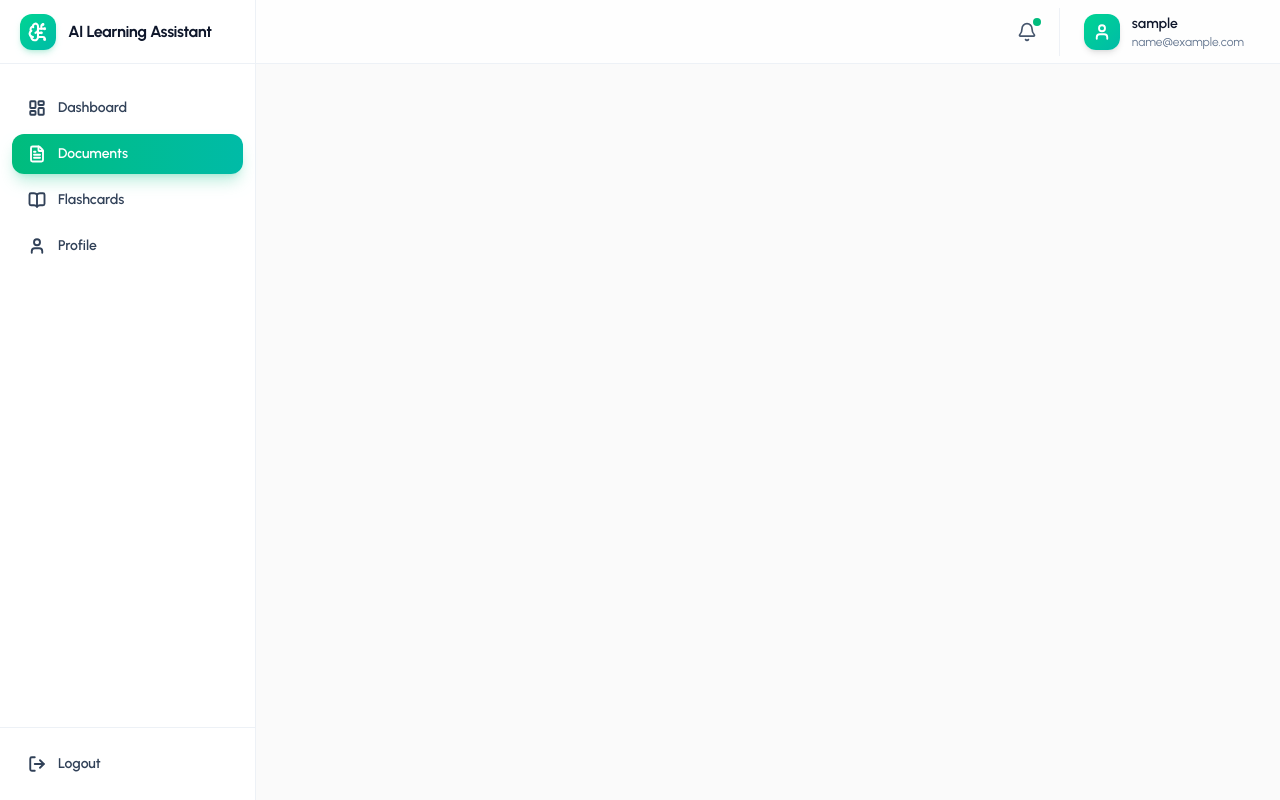
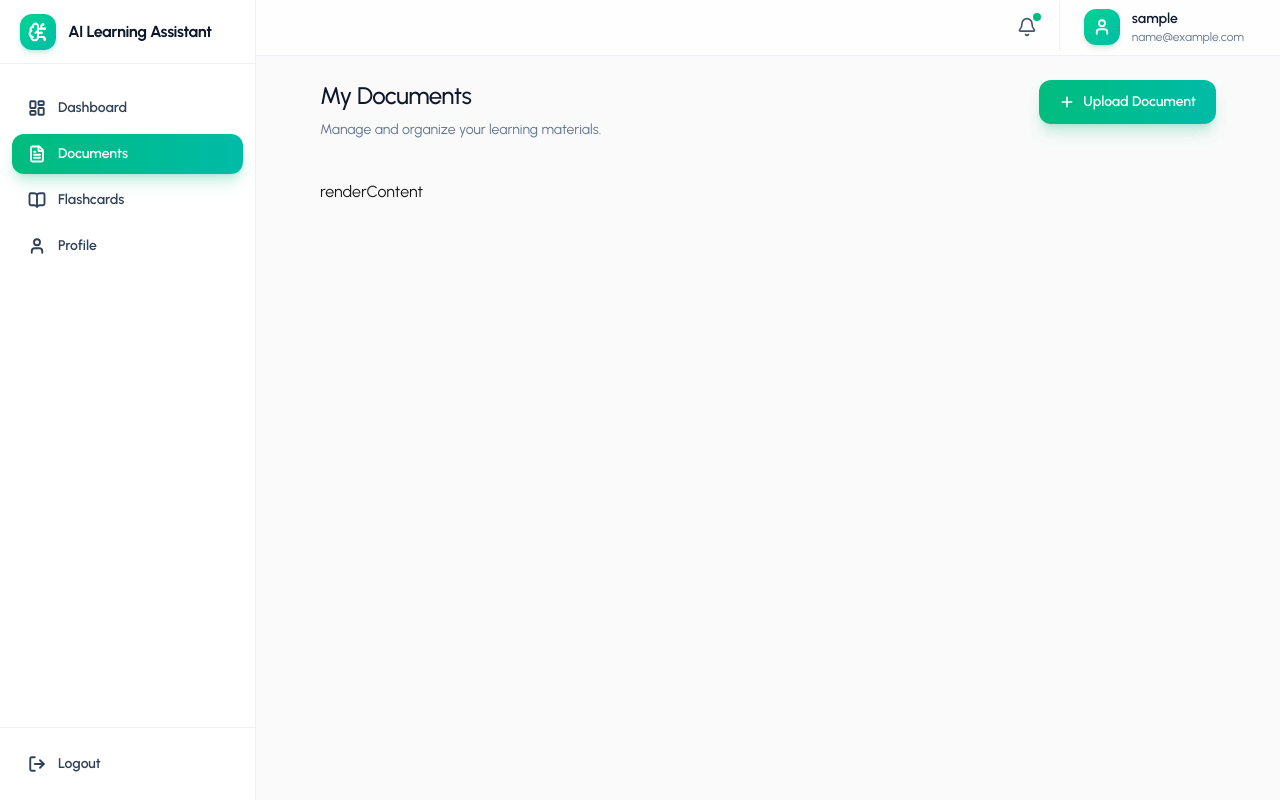
Before and after one commit to Adarsh-TheCodeGuy/Study-Genie-AI-Learning-Assistant, a React (Vite) app in the folder frontend/study-genie/: page /documents in a window 1280 px wide. Built offline with nearby package versions, Linux system fonts and the light colour scheme; no server answers; sample sign-in values are in the browser's storage.

Commit message:
Document List page

```diff
--- /dev/null
+++ b/frontend/study-genie/src/components/common/Button.jsx
@@ -0,0 +1,42 @@
+import React from "react";
+
+const Button = ({
+    children,
+    onClick,
+    type = "button",
+    disabled = false,
+    className = "",
+    variant = "primary",
+    size = "md",
+}) => {
+    const baseStyles = "inline-flex items-center justify-center gap-2 font-semibold rounded-xl transition-all duration-200 active:scale-[0.98] disabled:cursor-not-allowed disabled:opacity-50 disabled:active:scale-100 whitespace-nowrap";
+
+    const variantStyles = {
+        primary: 'bg-linear-to-r from-emerald-500 to-teal-500 text-white shadow-lg shadow-emerald-500/25 hover:from-emerald-600 hover:to-teal-600 hover:shadow-xl hover:shadow-emerald-500/30',
+        secondary: 'bg-slate-100 text-slate-700 hover:bg-slate-200',
+        outline: 'bg-white border-2 border-slate-200 text-slate-700 hover:bg-slate-50 hover:border-slate-300',
+    }
+
+    const sizeStyles = {
+        sm: 'h-9 px-4 text-sm',
+        md: 'h-11 px-5 text-sm',
+    };
+
+    return (
+        <button
+            type={type}
+            onClick={onClick}
+            disabled={disabled}
+            className={[
+                baseStyles,
+                variantStyles[variant],
+                sizeStyles[size],
+                className
+            ].join(' ')}
+        >
+            {children}
+        </button>
+    );
+};
+
+export default Button;
--- a/frontend/study-genie/src/pages/Documents/DocumentListPage.jsx
+++ b/frontend/study-genie/src/pages/Documents/DocumentListPage.jsx
@@ -1,11 +1,130 @@
-import React from 'react'
+import React, { useEffect, useState } from "react";
+import { Plus, Upload, Trash2, FileText, X } from "lucide-react";
+import toast from "react-hot-toast";
+
+import documentsService from "../../services/documentService";
+import Spinner from "../../components/common/Spinner";
+import Button from "../../components/common/Button";
 
 const DocumentListPage = () => {
+  const [documents, setDocuments] = useState([]);
+  const [loading, setLoading] = useState(true);
+
+  //State for upload modal
+  const [isUploadModalOpen, setIsUploadModalOpen] = useState(false);
+  const [uploadFile, setUploadFile] = useState(null);
+  const [uploadTitle, setUploadTitle] = useState("");
+  const [uploading, setUploading] = useState(false);
+
+  //State for delete confirmation modal
+  const [isDeleteModalOpen, setIsDeleteModalOpen] = useState(false);
+  const [deleting, setDeleting] = useState(false);
+  const [selectedDoc, setSelectedDoc] = useState(null);
+
+  const fetchDocuments = async () => {
+    try {
+      const data = await documentsService.getDocuments();
+      setDocuments(data);
+    } catch (error) {
+      console.error(error);
+      toast.error(error.message || "Failed to fetch documents");
+    } finally {
+      setLoading(false);
+    }
+  };
+
+  useEffect(() => {
+    fetchDocuments();
+  }, []);
+
+  const handleFileChange = (e) => {
+    const file = e.target.files[0];
+    if (file) {
+      setUploadFile(file);
+      setUploadTitle(file.name.replace(/\.[^/.]+$/, ""));
+    }
+  };
+
+  const handleUpload = async (e) => {
+    e.preventDefault();
+    if (!uploadFile || !uploadTitle) {
+      toast.error("Please select a file and enter a title");
+      return;
+    }
+    setUploading(true);
+    const formData = new FormData();
+    formData.append("file", uploadFile);
+    formData.append("title", uploadTitle);
+
+    try {
+      await documentsService.uploadDocument(formData);
+      toast.success("Document uploaded successfully");
+      setIsUploadModalOpen(false);
+      setUploadFile(null);
+      setUploadTitle("");
+      setLoading(true);
+      fetchDocuments();
+    } catch (error) {
+      toast.error(error.message || "Failed to upload document");
+    } finally {
+      setUploading(false);
+    }
+  };
+
+  const handleDeleteRequest = (doc) => {
+    setSelectedDoc(doc);
+    setIsDeleteModalOpen(true);
+  };
+
+  const handleConfirmDelete = async () => {
+    if (!selectedDoc) return;
+    setDeleting(true);
+    try {
+      await documentsService.deleteDocument(selectedDoc._id);
+      toast.success(`'${selectedDoc.title}' deleted.`);
+      setIsDeleteModalOpen(false);
+      setSelectedDoc(null);
+      setDocuments(documents.filter((d) => d._id !== selectedDoc._id));
+    } catch (error) {
+      toast.error(error.message || "Failed to delete document");
+    } finally {
+      setDeleting(false);
+    }
+  };
+
+  const renderContent = () => {
+    return <div>renderContent</div>;
+  };
+
   return (
-    <div>
+    <div className="w-full min-h-screen px-6">
+      {/* Subtle background pattern */}
+      <div className="absolute inset-0 bg-[radial-gradient(#e5e7eb_1px,transparent_1px)] [background-size:16px_16px] opacity-30 pointer-events-none" />
 
+      <div className="relative max-w-4xl mx-auto">
+        {/* Header */}
+        <div className="w-full flex items-start justify-between mb-10 gap-4">
+          <div className="flex-1 min-w-0">
+            <h1 className="text-2xl font-medium text-slate-900 tracking-tight mb-2">
+              My Documents
+            </h1>
+            <p className="text-slate-500 text-sm whitespace-normal">
+              Manage and organize your learning materials.
+            </p>
+          </div>
+
+          <div className="shrink-0">
+            <Button onClick={() => setIsUploadModalOpen(true)}>
+              <Plus className="w-4 h-4" strokeWidth={2.5} />
+              Upload Document
+            </Button>
+          </div>
+        </div>
+
+        {renderContent()}
+      </div>
     </div>
-  )
-}
+  );
+};
 
-export default DocumentListPage
+export default DocumentListPage;
--- a/frontend/study-genie/src/services/documentService.js
+++ b/frontend/study-genie/src/services/documentService.js
@@ -1,51 +1,59 @@
 import axiosInstance from "../utils/axiosInstance";
 import { API_PATHS } from "../utils/apiPaths";
 
-const getDocument = async () => {
+const getDocuments = async () => {
     try {
-        const response = await axiosInstance.get(API_PATHS.DOCUMENT.GET_DOCUMENT);
+        const response = await axiosInstance.get(API_PATHS.DOCUMENTS.GET_DOCUMENTS);
         return response.data?.data;
     } catch (error) {
-        throw error.response?.data || { message: "Failed to fetch document" }
+        throw error.response?.data || { message: "Failed to fetch documents" };
     }
 };
 
 const uploadDocument = async (formData) => {
     try {
-        const response = await axiosInstance.post(API_PATHS.DOCUMENT.UPLOAD_DOCUMENT, formData, {
-            headers: {
-                'Content-Type': 'multipart/form-data'
+        const response = await axiosInstance.post(
+            API_PATHS.DOCUMENTS.UPLOAD,
+            formData,
+            {
+                headers: {
+                    "Content-Type": "multipart/form-data",
+                },
             }
-        });
+        );
         return response.data;
     } catch (error) {
-        throw error.response?.data || { message: "Failed to upload document" }
+        throw error.response?.data || { message: "Failed to upload document" };
     }
 };
 
 const deleteDocument = async (id) => {
     try {
-        const response = await axiosInstance.delete(API_PATHS.DOCUMENT.DELETE_DOCUMENT(id));
+        const response = await axiosInstance.delete(
+            API_PATHS.DOCUMENTS.DELETE_DOCUMENT(id)
+        );
         return response.data;
     } catch (error) {
-        throw error.response?.data || { message: "Failed to delete document" }
+        throw error.response?.data || { message: "Failed to delete document" };
     }
 };
 
 const getDocumentById = async (id) => {
     try {
-        const response = await axiosInstance.get(API_PATHS.DOCUMENT.GET_DOCUMENT_BY_ID(id));
+        const response = await axiosInstance.get(
+            API_PATHS.DOCUMENTS.GET_DOCUMENTS_BY_ID(id)
+        );
         return response.data;
     } catch (error) {
-        throw error.response?.data || { message: "Failed to fetch document details" }
+        throw error.response?.data || { message: "Failed to fetch document details" };
     }
 };
 
 const documentService = {
-    getDocument,
+    getDocuments,
     uploadDocument,
     deleteDocument,
-    getDocumentById
+    getDocumentById,
 };
 
 export default documentService;
```
Also changed, not shown: frontend/study-genie/src/pages/Documents/DocumentDetailsPage.jsx (line endings or trailing spaces).
